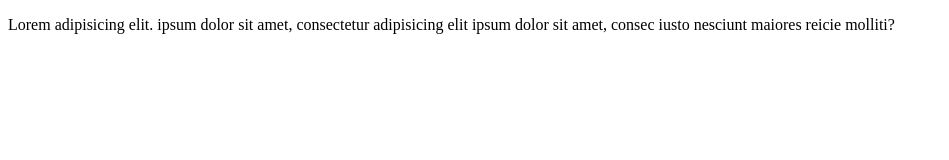
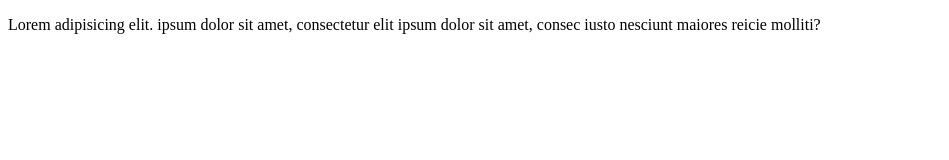
Before and after one commit to ChamodMullegama/DevChamod, a plain HTML site: page index.html in a window 1280 px wide. Shown: the whole page, without its empty margins (0-949 px from the left). Drawn offline with Linux system fonts and the light colour scheme.

Commit message:
Update index.html

```diff
--- a/index.html
+++ b/index.html
@@ -7,7 +7,7 @@
 </head>
 <body>
     <p>Lorem  adipisicing elit.
-        ipsum dolor sit amet, consectetur adipisicing elit
+        ipsum dolor sit amet, consectetur elit
         ipsum dolor sit amet, consec iusto nesciunt
         maiores reicie  molliti?</p>
 </body>
```
